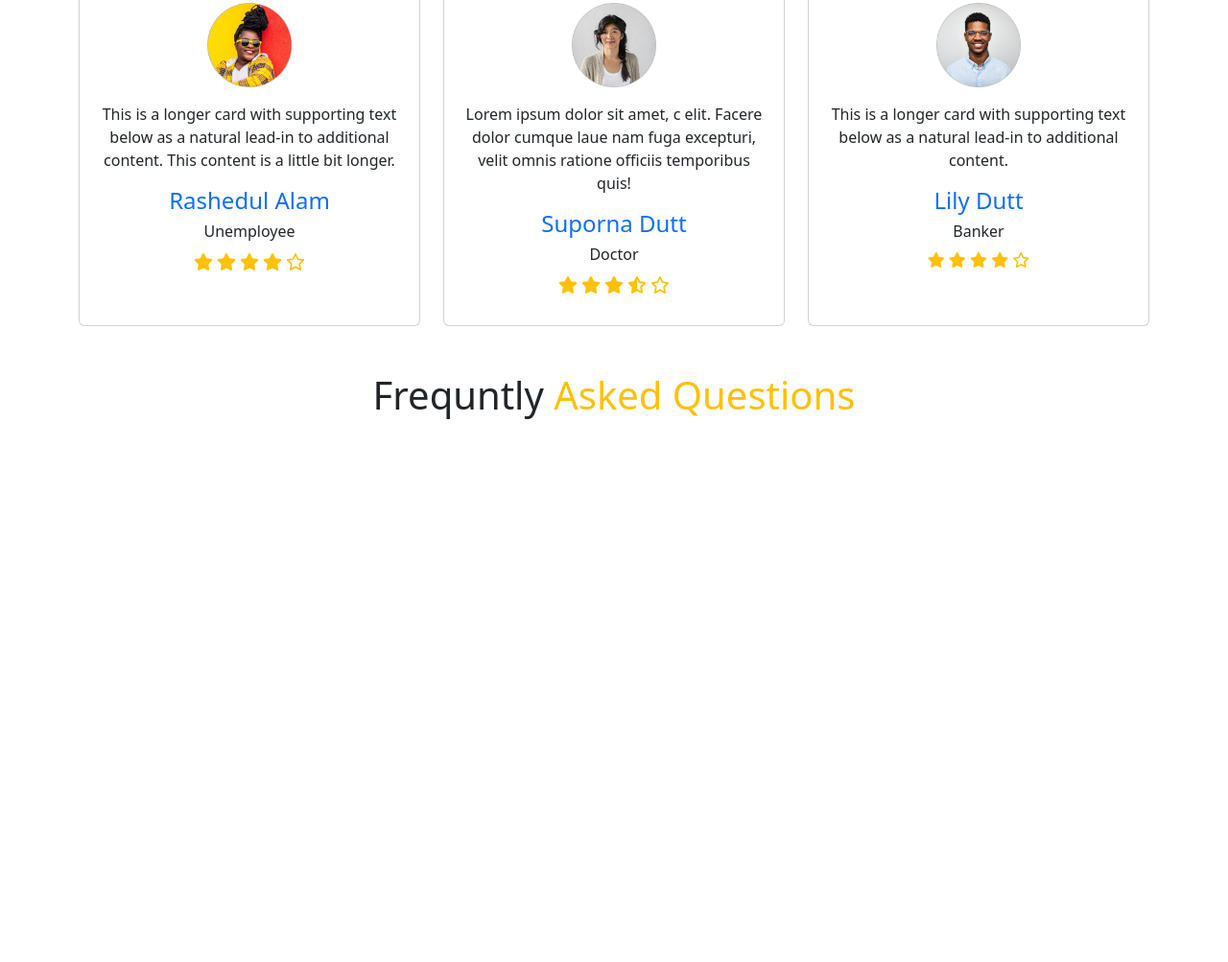
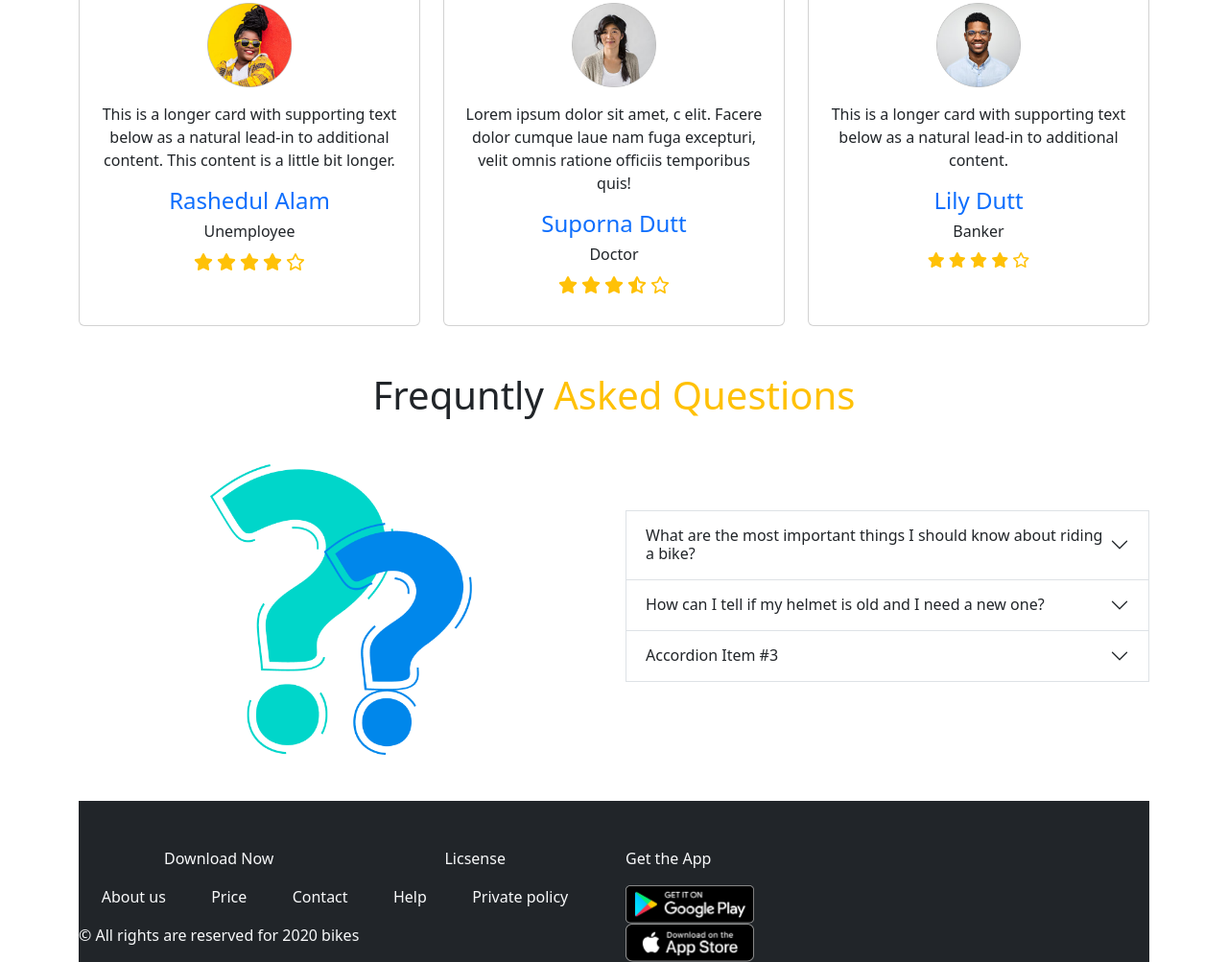
Before and after one commit to bappy-shamsul/bikerz-zone-Bappy-repo, a plain HTML site: page index.html in a window 1280 px wide. Shown: the part 1918-2921 px from the top of the page at 96% size. Before the commit the page ends 2402 px from the top, so only its background shows below. Drawn offline with nearby package versions, Linux system fonts and the light colour scheme.

Commit message:
footer prb is going oon

```diff
--- a/index.html
+++ b/index.html
@@ -237,13 +237,78 @@
          <!-- ----------------FAQ ------------------------------ -->
          <section>
           <h1 class="text-center my-5">Frequntly <span class="text-warning">Asked Questions</span></h1>
+
+          <div class="row row-cols-1 row-cols-md-2 g-4 text-center">
+            <div class="col">
+              <img src="./images/faq.png" alt="" srcset="" class="w-50">
+            </div>
+
+            <div class="col">
+              <div class="accordion accordion-flush border mt-5" id="accordionFlushExample">
+                <div class="accordion-item">
+                  <h2 class="accordion-header" id="flush-headingOne">
+                    <button class="accordion-button collapsed" type="button" data-bs-toggle="collapse" data-bs-target="#flush-collapseOne" aria-expanded="false" aria-controls="flush-collapseOne">
+                      What are the most important things I should
+know about riding a bike?
+                    </button>
+                  </h2>
+                  <div id="flush-collapseOne" class="accordion-collapse collapse" aria-labelledby="flush-headingOne" data-bs-parent="#accordionFlushExample">
+                    <div class="accordion-body">Placeholder content for this accordion, which is intended to demonstrate the <code>.accordion-flush</code> class. This is the first item's accordion body.</div>
+                  </div>
+                </div>
+                <div class="accordion-item">
+                  <h2 class="accordion-header" id="flush-headingTwo">
+                    <button class="accordion-button collapsed" type="button" data-bs-toggle="collapse" data-bs-target="#flush-collapseTwo" aria-expanded="false" aria-controls="flush-collapseTwo">
+                      How can I tell if my helmet is old and I need a
+new one?
+                    </button>
+                  </h2>
+                  <div id="flush-collapseTwo" class="accordion-collapse collapse" aria-labelledby="flush-headingTwo" data-bs-parent="#accordionFlushExample">
+                    <div class="accordion-body">Placeholder content for this accordion, which is intended to demonstrate the <code>.accordion-flush</code> class. This is the second item's accordion body. Let's imagine this being filled with some actual content.</div>
+                  </div>
+                </div>
+                <div class="accordion-item">
+                  <h2 class="accordion-header" id="flush-headingThree">
+                    <button class="accordion-button collapsed" type="button" data-bs-toggle="collapse" data-bs-target="#flush-collapseThree" aria-expanded="false" aria-controls="flush-collapseThree">
+                      Accordion Item #3
+                    </button>
+                  </h2>
+                  <div id="flush-collapseThree" class="accordion-collapse collapse" aria-labelledby="flush-headingThree" data-bs-parent="#accordionFlushExample">
+                    <div class="accordion-body">Placeholder content for this accordion, which is intended to demonstrate the <code>.accordion-flush</code> class. This is the third item's accordion body. Nothing more exciting happening here in terms of content, but just filling up the space to make it look, at least at first glance, a bit more representative of how this would look in a real-world application.</div>
+                  </div>
+                </div>
+              </div>
+            </div>
+          </div>
+
          </section>
     </main>
-
     <!-- ----------------Footer ------------>
 
-    <footer>
-
+    <footer class="bg-dark text-light mt-5">
+        <div class="row">
+          <div class="col text-start mt-5">
+            <div class="d-flex flex-row gx-5 justify-content-around">
+              <p>Download Now</p>
+              <p>Licsense </p>
+            </div>
+            <div class="d-flex flex-row gx-5 justify-content-around">
+              <p>About us</p>
+              <p>Price</p>
+              <p>Contact</p>
+              <p>Help</p>
+              <p>Private policy</p>
+            </div>
+            <div>
+              <p>	&#169 All rights are reserved for 2020 bikes</p>
+            </div>
+          </div>
+          <div class="col d-flex flex-column g-5">
+            <p class="text-light">Get the App</p>
+            <img class="w-25" src="./images/android.png" alt="" srcset="">
+            <img class="w-25" src="./images/ios.png" alt="" srcset="">
+          </div>
+        </div>
     </footer>
     <script src="https://cdn.jsdelivr.net/npm/bootstrap@5.3.0-alpha1/dist/js/bootstrap.bundle.min.js" integrity="sha384-w76AqPfDkMBDXo30jS1Sgez6pr3x5MlQ1ZAGC+nuZB+EYdgRZgiwxhTBTkF7CXvN" crossorigin="anonymous"></script>
   </body>
```
